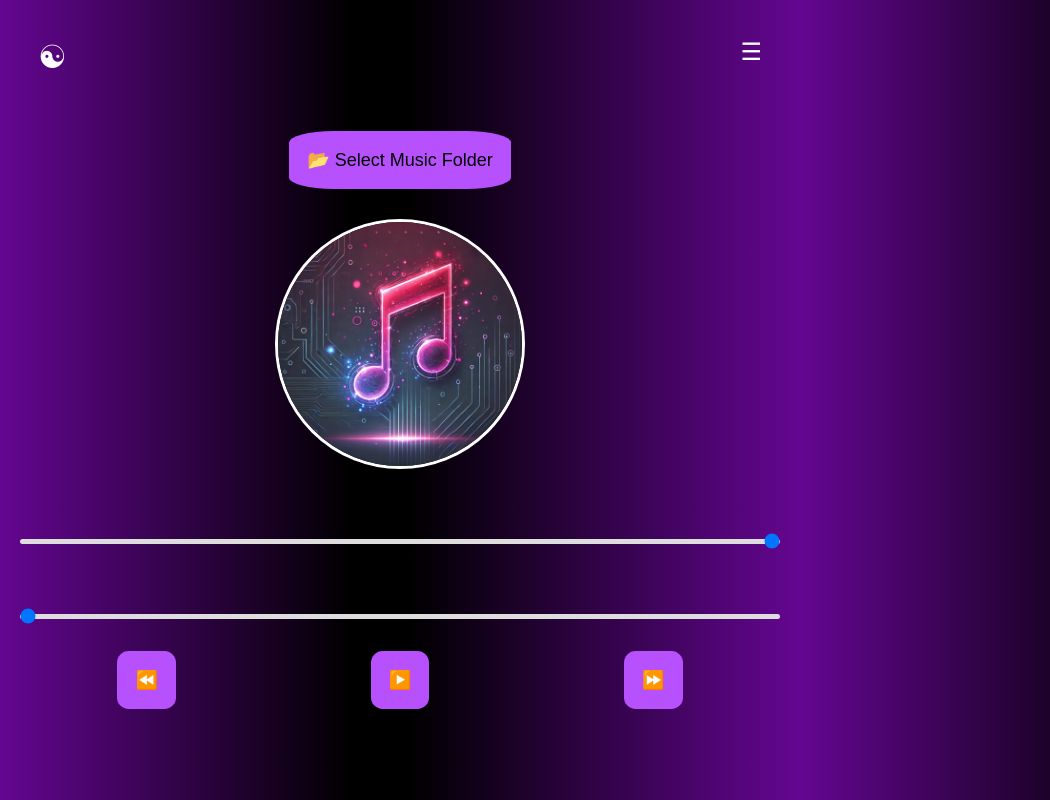
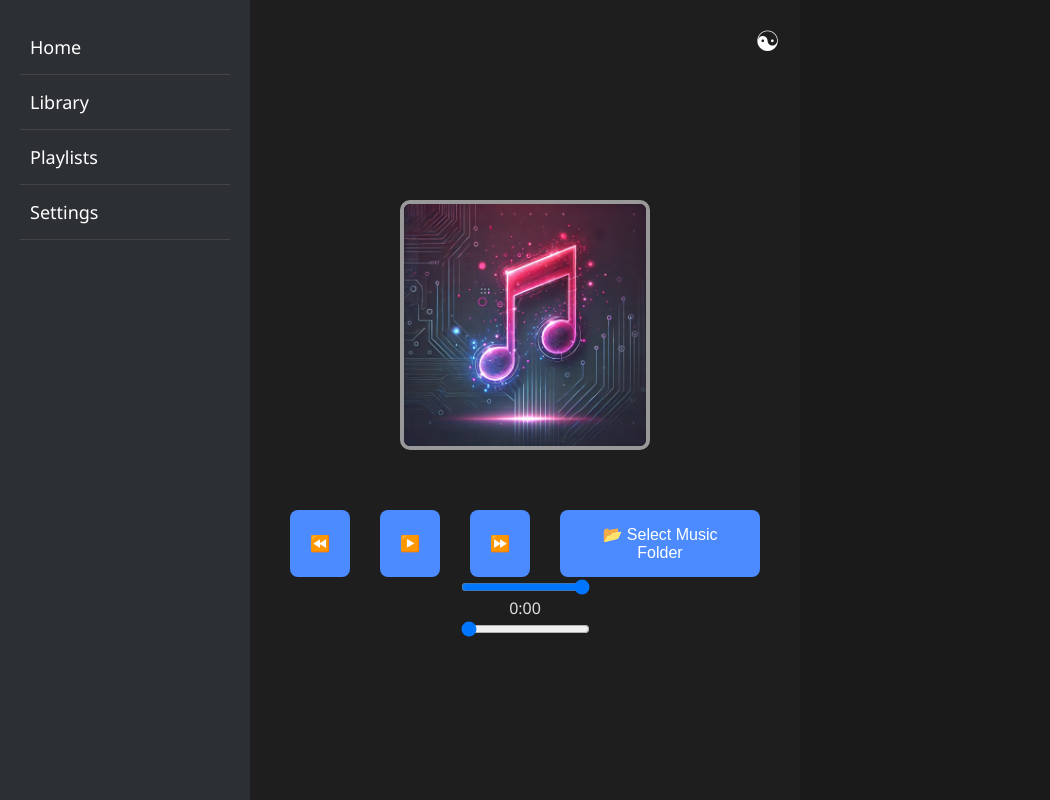
Before and after one commit to 2023154/MusicPlayerAPP, an Electron app: page app.html in a window 800 px wide. Shown: the whole page, 1050 px wide, since content can reach past the window. Drawn offline with Linux system fonts and the light colour scheme.

Commit message:
update UX / UI
I updated the UI and UX to better align with our target audience by adjusting the layout, colour scheme, and overall visual harmony of the web application. These changes focused solely on the design layer
 no functionality or core features were modified. Only the CSS styles and HTML structure were updated.

```diff
--- a/app.html
+++ b/app.html
@@ -7,53 +7,44 @@
     <link rel="stylesheet" href="musicplayer.css">
 
 </head>
-<body>
+
+<body class="dark-mode">
 
 
+<div class="app-container">
 
-
-        <div id="musicPlayer" class = musicPlayer>
-
+<!--    <h2 id="trackTitle"></h2>-->
+    <button id="DarkMode" onclick="toggleTheme()" class="darkMode"> ☯ </button>
+    <div class="menu-options">
+        <a href="#">Home</a>
+        <a href="#">Library</a>
+        <a href="#">Playlists</a>
+        <a href="#">Settings</a>
+    </div>
+    <div class="musicPlayer">
             <h2 id="trackTitle"></h2>
 
-
-            <button id="DarkMode" onclick="toggleTheme()" class="darkMode"> ☯ </button>
-            <button id="menuIcon"  class="menu-icon">☰</button>
+        <img id="albumPhoto" class="albumPhoto" src="music/default.webp" width="180px"  >
+        <div class="controls">
+            <button id="prevMusic">⏪</button>
+            <button id="pauseMusic">▶️</button>
+            <button id="nextMusic">⏩</button>
             <button id="selectFolder">📂 Select Music Folder</button>
 
+        </div>
 
-            <div id="menuOptions"  class="menu-options">
-
-                <a href="#">Account</a>
-                <a href="#">Library</a>
-                <a href="#">Releases</a>
-                <a href="#">Settings</a>
-
-            </div>
         <audio id="audio"></audio>
-
-
-            <img id="albumPhoto" class="albumPhoto" src="music/default.webp" width="180px"  >
         <input type="range" id="volumeSlider" min="0" max="1" step="0.1" value="1">
 
         <span id="curTime">0:00</span>
         <input type="range" id="progressBar" value ="0" min="0" max="100">
 
-
-<!--            // this goes to the previus music-->
-<!--            //will be use to pause the music-->
-<!--            // this will be use to go to the next music-->
-                <div class="controls">
-                    <button id="prevMusic">⏪</button>
-                    <button id="pauseMusic">▶️</button>
-                    <button id="nextMusic">⏩</button>
     </div>
-
-
 </div>
+</body>
 
       <script src="app.js"></script>
 
 
-</body>
+
 </html>
--- a/musicplayer.css
+++ b/musicplayer.css
@@ -4,193 +4,135 @@ html, body {
     height: 100%;
     width: 100%;
     overflow-x: hidden;
-    font-family: Arial, sans-serif;
-    background: linear-gradient(90deg, rgb(100, 6, 145) 0%, rgb(0, 0, 0) 44%, rgb(0, 0, 0) 51%, rgb(100, 6, 145) 100%);
+    font-family: 'Segoe UI', sans-serif;
+    background-color: #1a1a1a;
+    color: #e0e0e0;
 }
 
 * {
     box-sizing: border-box;
 }
 
+.app-container {
+    display: flex;
+    height: 100vh;
+    width: 100vw;
+}
+
+/* Menu Section */
+.menu-options {
+    flex-direction: column;
+    display: flex;
+    height: 100%;
+    width: 250px;
+    background-color: #2c2f33;
+    padding: 20px;
+    color: white;
+    box-shadow: 2px 0 10px rgba(0, 0, 0, 0.5);
+    overflow-y: auto;
+    transition: all 0.3s ease;
+}
+
+.menu-options a {
+    color: white;
+    text-decoration: none;
+    padding: 15px 10px;
+    font-size: 18px;
+    border-bottom: 1px solid #444;
+    transition: background 0.2s ease;
+}
+
+.menu-options a:hover {
+    background-color: #444;
+}
+
+/* Music Player Section */
 .musicPlayer {
-    width: 100vw;
-    height: 100vh;
-    max-width: 100%;
-    max-height: 100%;
-    padding: 20px;
+    flex: 1;
+    padding: 40px;
     display: flex;
     flex-direction: column;
+    justify-content: center;
     align-items: center;
-    justify-content: center;
-}
-
-.login-edit{
-    /*background: linear-gradient(90deg, rgb(100, 6, 145) 0%, rgb(4, 1, 7) 44%, rgb(14, 9, 16) 51%, rgb(100, 6, 145) 100%);*/
-    padding: 20px;
-    margin: 20px;
-    top: 80px;
-    /*border-radius: 20px;*/
-    /*text-align: center;*/
-    height: 30vh; /* Adjust to fit the viewport */
-    width: 100%; /* iPhone standard width */
-    /*max-width: 100%;*/
-    box-shadow: 0px 0px 15px rgb(133, 133, 133);
-    transition: box-shadow 0.3s ease-in-out;
-    position: relative;
-    display: flex;
-    flex-direction: column;
-    align-items: center;
-}
-.input-login{
-    padding: 7px;
-    /*margin: 20px;*/
-}
-
-
-.controls {
-    display: flex;
-    justify-content: space-around;
-    margin-top: 20px;
-    width: 100%;
-}
-
-button, .login {
-    background: #b751fd;
-    border: none;
-    margin: 10px;
-    padding: 18px;
-    cursor: pointer;
-    border-radius: 20%;
-    font-size: 18px;
-    transition: 0.3s;
-}
-.login{
-    border-radius: 10px;
-    /*font-family: "Arial Narrow";*/
-}
-button:hover {
-    background: #fffefe;
-}
-
-button:active {
-    transform: scale(0.95);
-}
-
-input[type="range"] {
-    width: 100%;
-    margin-top: 50px;
-    -webkit-appearance: none;
-    appearance: none;
-    height: 5px;
-    background: #ddd;
-    border-radius: 5px;
-    cursor: pointer;
-}
-
-.menu-icon {
-    position: absolute;
-    top: 10px;
-    right: 10px;
-    background: none;
-    border: none;
-    cursor: pointer;
-    font-size: 24px;
-    transition: 0.3s;
-    color: white;
-}
-
-.menu-icon:hover {
-    color: #858585;
-}
-
-.darkMode {
-    position: absolute;
-    top: 10px;
-    left: 10px;
-    background: none;
-    border: none;
-    cursor: pointer;
-    font-size: 32px;
-    color: white;
-    transition: 0.3s;
-}
-
-.darkMode:hover {
-    color: darkorange;
-}
-
-.light-mode {
-    background: linear-gradient(90deg, rgb(100, 6, 145) 0%, rgb(255, 255, 255) 44%, rgb(255, 255, 255) 51%, rgb(100, 6, 145) 100%);
-
-    color: black;
-}
-
-.light-mode button {
-    color: white;
-    background: #333;
-}
-
-.light-mode button:hover {
-    background: #555;
-}
-
-.light-mode .theme-toggle {
-    color: black;
+    background: #1e1e1e;
 }
 
 .albumPhoto {
     width: 250px;
     height: 250px;
-    border-radius: 50%;
+    border-radius: 10px;
     object-fit: cover;
-    border: 3px solid white;
-    margin: 20px auto;
+    border: 4px solid #999;
+    margin-bottom: 30px;
 }
 
-@media (max-width: 400px) {
-    .musicPlayer {
-        width: 90%;
-    }
+.controls {
+    display: flex;
+    justify-content: center;
+    gap: 30px;
+    margin-top: 30px;
+    width: 100%;
 }
 
-.menu-options{
-    flex-direction: column; /* Empilha os itens verticalmente */
-    display: flex;
-    position: absolute;
-    border-radius: 20px;
-    top: 0;
-    right: 0;
-    height: 90vh;
-    width:250px;
-    background-color: #878787;
-    padding: 20px;
-    box-shadow: -4px 0 15px rgba(0,0,0.6);
-    z-index: 100;
-    overflow-y: auto;
-    color:white;
-    transform: translateX(100%);
-    transition: transform 0.3s ease;
-    pointer-events:none;
-    opacity:0;
+button, .login {
+    background: #4b8bff;
+    color: white;
+    border: none;
+    padding: 15px 20px;
+    cursor: pointer;
+    border-radius: 8px;
+    font-size: 16px;
+    transition: background 0.3s;
 }
 
-.menu-options.open{
-    transform:translateX(0);
-    pointer-events:auto;
-    opacity:1;
-
+button:hover {
+    background: #367be5;
 }
 
-.menu-options a{
+.darkMode, .menu-icon {
+    font-size: 28px;
+    background: none;
+    border: none;
     color: white;
-    text-decoration:none;
-    padding: 15px 10px;
-    font-size: 18px;
-    border-bottom: 1px solid #ffffff;
-    transition: background 0.2s ease;
+    position: absolute;
+    right: 100px;
+    top: 10px;
+    cursor: pointer;
 }
 
-.menu a:hover{
-    background-color: #000000;
+.darkMode {
+    right: 0px;
+}
 
+.menu-icon {
+    right: 10px;
 }
+
+/* Light Mode */
+.light-mode {
+    background-color: #f2f2f2;
+    color: #1a1a1a;
+}
+
+.light-mode .musicPlayer {
+    background-color: #ffffff;
+}
+
+.light-mode button {
+    background-color: #222;
+    color: white;
+}
+
+.light-mode button:hover {
+    background-color: #444;
+}
+
+.light-mode .menu-options {
+    background-color: #e0e0e0;
+    color: black;
+}
+
+.light-mode .menu-options a {
+    color: black;
+    border-bottom: 1px solid #aaa;
+}
```
Lines whose indentation alone changed are shown as unchanged.
